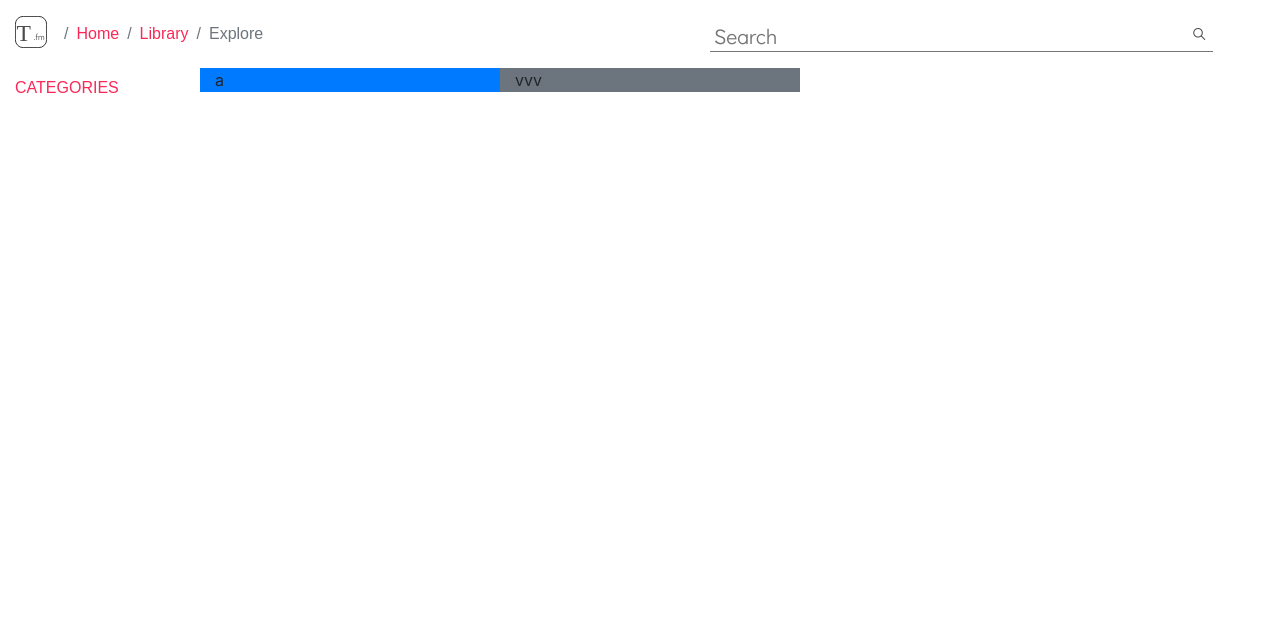
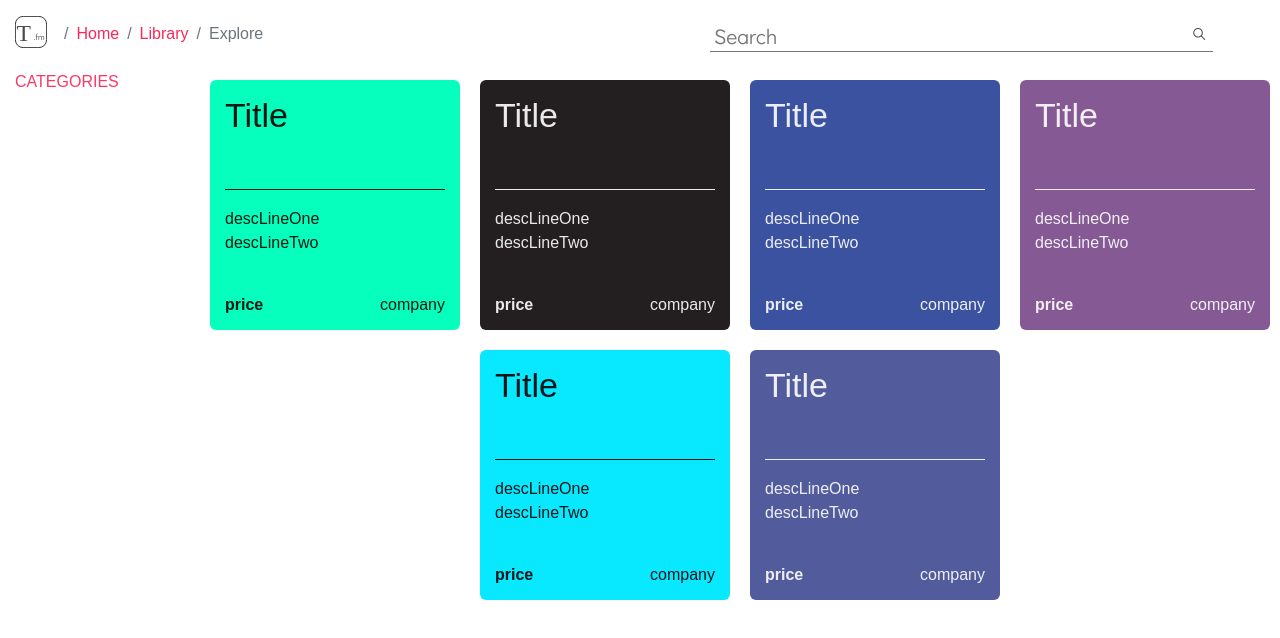
Before and after one commit to forbesjon2/oldtfmweb, a website: page mainPages/Explore2.html in a window 1280 px wide. Drawn offline with nearby package versions, Linux system fonts and the light colour scheme; no server answers; a web font is replaced by a local one.

Commit message:
almost done with new explore styling and html

```diff
--- a/mainPages/Explore2.html
+++ b/mainPages/Explore2.html
@@ -20,7 +20,7 @@
 <body>
 <div class="container-fluid" style="padding:0px;">
     <!-- NavBar -->
-    <div id="row navBar" class="pt-3 row">
+    <div id="row navBar" style="height: 70px;" class="pt-3 row">
         <div class="col" style="cursor:default;max-width:fit-content;padding-right: 0px;"><svg class="icon0" xmlns="http://www.w3.org/2000/svg" viewBox="0 0 41 41"><defs><style>.cls-1{fill:none;stroke:#000;stroke-miterlimit:10;}.cls-2,.cls-3{opacity:0.7;}.cls-2{font-size:30.24px;font-family:OldEnglishTextMT, Old English Text MT;}.cls-3{font-size:11px;font-family:DidactGothic-Regular, Didact Gothic;}</style></defs><title>icon</title><g id="Layer_2" data-name="Layer 2"><g id="Layer_1-2" data-name="Layer 1"><rect class="cls-1" x="0.5" y="0.5" width="40" height="40" rx="10"/><text id="navButton" class="cls-2" transform="translate(2 31.47)">T</text><text id="navButton" class="cls-3" transform="translate(24.13 30.47)">.fm</text></g></g></svg></div>
         <div class="col col-lg-6 col-md-6 col-sm-3 col-xs-1" style="padding-left:8px;">
             <!-- Breadcrumbs -->
@@ -40,32 +40,67 @@
         </div>
     </div>
 
+    <!-- The Page content all is inside this row -->
+    <div class="row">
 
-    <!-- <div class="row">
-        <div class="col col-lg-2 col-md-2 d-none d-md-block vh-100">
-            <div id="categoriesDiv" class="noTextSelect position-absolute vh-100" style="width: fit-content;top: 0px;left: 0px;">
-                <span class="row mb-2 mt-2 colText justify-content-left mx-auto" style="color:rgb(250,40,87);">CATEGORIES</span>
-            </div>
+        <!-- The menu bar (categories and popular tabs go here) -->
+        <div id="categoriesDiv" style="z-index: 50; transition: 0.5s;height:100%;">
+            <svg id="menuIcon" onclick="activateMenu(event);" xmlns="http://www.w3.org/2000/svg" viewBox="0 0 32 16"><title>menu</title><g id="Layer_2" data-name="Layer 2"><g id="Layer_1-2" data-name="Layer 1"><line style="fill:none;stroke:#000;stroke-miterlimit:10;stroke-width:2px;" y1="1" x2="19" y2="1"/><line style="fill:none;stroke:#000;stroke-miterlimit:10;stroke-width:2px;" y1="8" x2="32" y2="8"/><line style="fill:none;stroke:#000;stroke-miterlimit:10;stroke-width:2px;" x1="13" y1="15" x2="32" y2="15"/></g></g></svg>
+            <span class="row mb-2 colText justify-content-left mx-auto" style="color:rgb(250,40,87);">CATEGORIES</span>
         </div>
 
-        <div class="col mt-3 col-lg-10 col-md-10 col-sm-5 col-xs-4 overflow-auto" style="overflow-y: hidden;">
-            <div class="row">ss</div>
-        </div>
-    </div> -->
+        <!-- The list of items goes in here -->
+        <div id="contentPane" class="row overflow-auto">
+            <div class="col tile" style="background-color: #07FFBD;color: black;">
+                <div id="tileTitle" class="row">Title</div>
+                <div id="tileContent" class="row">descLineOne<br>descLineTwo</div>
+                <div class="row pt-2">
+                    <div id="tileSubContent" style="font-weight: 800;"class="col text-left">price</div>
+                    <div id="tileSubContent" style="font-weight: 100;"class="col text-right">company</div>
+                </div>
+            </div>
 
-    <!-- The Page content all is inside this row -->
-    <div class="row">
-        <!-- The menu bar (categories and popular tabs go here) -->
-        <!-- <div class="col vh-100"> -->
-            <div id="categoriesDiv" class="noTextSelect position-absolute" style="width: 200px;left: 0px;padding-left: 15px;">
-                <span class="row mb-2 mt-2 colText justify-content-left mx-auto" style="color:rgb(250,40,87);">CATEGORIES</span>
+            <div class="col tile" style="background-color: #231F20;color: white;">
+                <div id="tileTitle" class="row">Title</div>
+                <div id="tileContent" class="row">descLineOne<br>descLineTwo</div>
+                <div class="row pt-2">
+                    <div id="tileSubContent" style="font-weight: 800;"class="col text-left">price</div>
+                    <div id="tileSubContent" style="font-weight: 100;"class="col text-right">company</div>
+                </div>
             </div>
-        <!-- </div> -->
+            <div class="col tile" style="background-color: #3B52A0;color: white;">
+                <div id="tileTitle" class="row">Title</div>
+                <div id="tileContent" class="row">descLineOne<br>descLineTwo</div>
+                <div class="row pt-2">
+                    <div id="tileSubContent" style="font-weight: 800;"class="col text-left">price</div>
+                    <div id="tileSubContent" style="font-weight: 100;"class="col text-right">company</div>
+                </div>
+            </div>
+            <div class="col tile" style="background-color: #855994;color: white;">
+                <div id="tileTitle" class="row">Title</div>
+                <div id="tileContent" class="row">descLineOne<br>descLineTwo</div>
+                <div class="row pt-2">
+                    <div id="tileSubContent" style="font-weight: 800;"class="col text-left">price</div>
+                    <div id="tileSubContent" style="font-weight: 100;"class="col text-right">company</div>
+                </div>
+            </div>
+            <div class="col tile" style="background-color: #08E8FF;color: black;">
+                <div id="tileTitle" class="row">Title</div>
+                <div id="tileContent" class="row">descLineOne<br>descLineTwo</div>
+                <div class="row pt-2">
+                    <div id="tileSubContent" style="font-weight: 800;"class="col text-left">price</div>
+                    <div id="tileSubContent" style="font-weight: 100;"class="col text-right">company</div>
+                </div>
+            </div>
+            <div class="col tile" style="background-color: #525C9C;color: white;">
+                <div id="tileTitle" class="row">Title</div>
+                <div id="tileContent" class="row">descLineOne<br>descLineTwo</div>
+                <div class="row pt-2">
+                    <div id="tileSubContent" style="font-weight: 800;"class="col text-left">price</div>
+                    <div id="tileSubContent" style="font-weight: 100;"class="col text-right">company</div>
+                </div>
+            </div>
 
-        <!-- The list of items goes in here -->
-        <div class="row overflow-auto" style="overflow-y: hidden;margin-left: 200px; justify-content: center;">
-            <div class="col tile bg-primary">a</div>
-            <div class="col tile bg-secondary">vvv</div>
 
         </div>
     </div>
@@ -75,6 +110,7 @@
 
 <!-- CSS -->
 <style>
+.tile{min-width:250px;max-width:250px;min-height: 250px;max-height: 250px;border-radius: 6px;margin: 10px;}
 .breadcrumb-item{font-family: acumin-pro, sans-serif;
 font-weight: 300;
 font-style: normal;}
@@ -87,10 +123,14 @@ i{color: black; opacity: 0.7; margin-left: -20px;}
 .colText{font-family: acumin-pro-semi-condensed, sans-serif;font-weight: 500;font-style: normal;width:100%;cursor: default;}
 .colItem + .colItemActive{opacity: 1;font-weight: 700;}
 .colItem:hover{opacity: 1;}
-.colItem{font-family: acumin-pro, sans-serif;font-weight: 300;font-style: normal;font-size: 87%;opacity: 0.7;cursor: pointer;line-height: 20px; width: max-content;margin-bottom: 4px;padding-bottom: 5px;}
-.tile{min-width: 300px;max-width: 300px;}
+.colItem{font-family: acumin-pro, sans-serif;font-weight: 300;font-style: normal;font-size: 87%;opacity: 0.7;cursor: pointer;line-height: 20px; width: max-content;padding-bottom: 5px;}
+#tileTitle{font-family: acumin-pro-extra-condensed, sans-serif;font-weight: 500;padding-top: 17px;font-style: normal;font-size: 34px;border-bottom: 1px solid;height: 110px;line-height: 36px;padding-bottom: 17px;opacity: 0.9;}
 #backButton{visibility:hidden;width: 0px;}
-
+#contentPane{overflow-y: hidden;margin-left: 200px; justify-content: center;}
+#categoriesDiv{width: 200px;left: 0px;padding-left: 15px;position: absolute;background-color: white;opacity: 0.92;-moz-user-select: none; -webkit-user-select: none; -ms-user-select:none; user-select:none;-o-user-select:none; cursor: default;}
+#menuIcon{height:25px;width:25px;margin-left: 150px;transition: 0.5s;visibility: hidden;position: absolute;}
+#tileContent{font-family: acumin-pro, sans-serif;font-weight: 300;font-style: normal;opacity: 0.9;padding-top: 17px;height: 95px;}
+#tileSubContent{font-family: acumin-pro, sans-serif;font-style: normal;opacity: 0.9;padding:0px;}
 
 #listTitle{font-family: acumin-pro-semi-condensed, sans-serif;font-weight:500;margin-top: 1vw;font-size: calc(16px + 0.9vw);width: calc(100% - 39%);}
 #listDesc{font-family: 'Didact Gothic', sans-serif;margin-top: calc(-2vw + 30px);width: 80%;font-size: calc(13px + 0.8vw);opacity: 0.7;position: absolute;align-self: center;}
@@ -105,8 +145,15 @@ i{color: black; opacity: 0.7; margin-left: -20px;}
 
 
 @media(max-width:820px){
-    #categoriesDiv{
-        width: 20px;
+    #categoriesDiv:not(.divActive){left: -145px;}
+    #categoriesDiv.divActive{left: 0px;}
+    #contentPane{
+        margin-left: 70px;
+    }
+
+    #menuIcon{
+        visibility: visible;
+
     }
     .breadcrumb-item{
         visibility: hidden;
@@ -116,6 +163,8 @@ i{color: black; opacity: 0.7; margin-left: -20px;}
         visibility: visible;
     }
 }
+
+
 
 .icon0{height: 2em;width: 2em;opacity: 1;}
 .mbDiv{margin-bottom:210px;}
@@ -277,7 +326,14 @@ function removeListElements(){
     }
 }
 
-
+function activateMenu(){
+    var el = document.querySelector("#categoriesDiv");
+    if(el.hasAttribute("class", "divActive")){
+        el.removeAttribute("class", "divActive");
+    }else{
+        el.setAttribute("class","divActive");
+    }
+}
 </script>
 </body>
 </html>
```
Also changed, not shown: mainPages/menu.svg (added).
